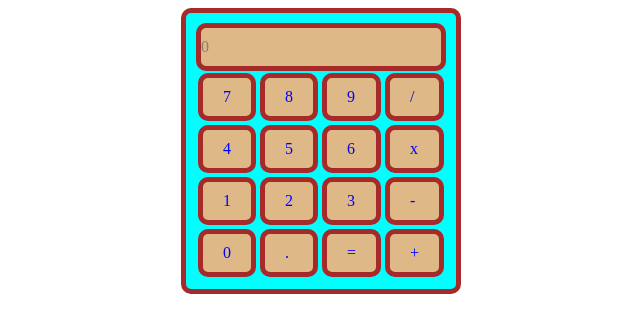
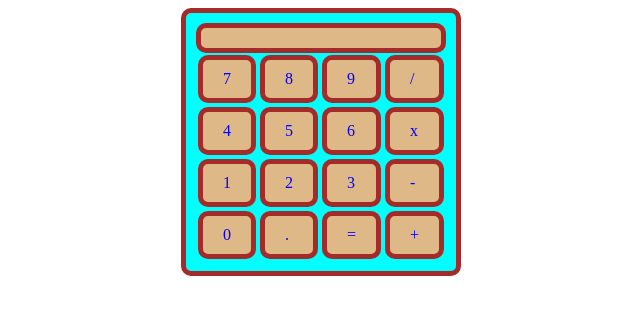
Before and after one commit to CuongChuck/JS-Calculator, a plain HTML site: page page/index.html in a window 1280 px wide. Shown: the whole page, without its empty margins (319-959 px from the left). Drawn offline with Linux system fonts and the light colour scheme.

Commit message:
Move script to the end of body, remove default value for calculator

```diff
--- a/page/index.html
+++ b/page/index.html
@@ -3,11 +3,10 @@
     <head>
         <title>JS Calculator</title>
         <link rel="stylesheet" href="../styles/style.css">
-        <script src="../scripts/script.js"></script>
     </head>
     <body>
         <div class="calculator">
-            <div class="input-bar">0</div>
+            <div class="input-bar"></div>
             <div class="button">7</div>
             <div class="button">8</div>
             <div class="button">9</div>
@@ -25,5 +24,6 @@
             <div class="button">=</div>
             <div class="button">+</div>
         </div>
+        <script src="../scripts/script.js"></script>
     </body>
 </html>
```
